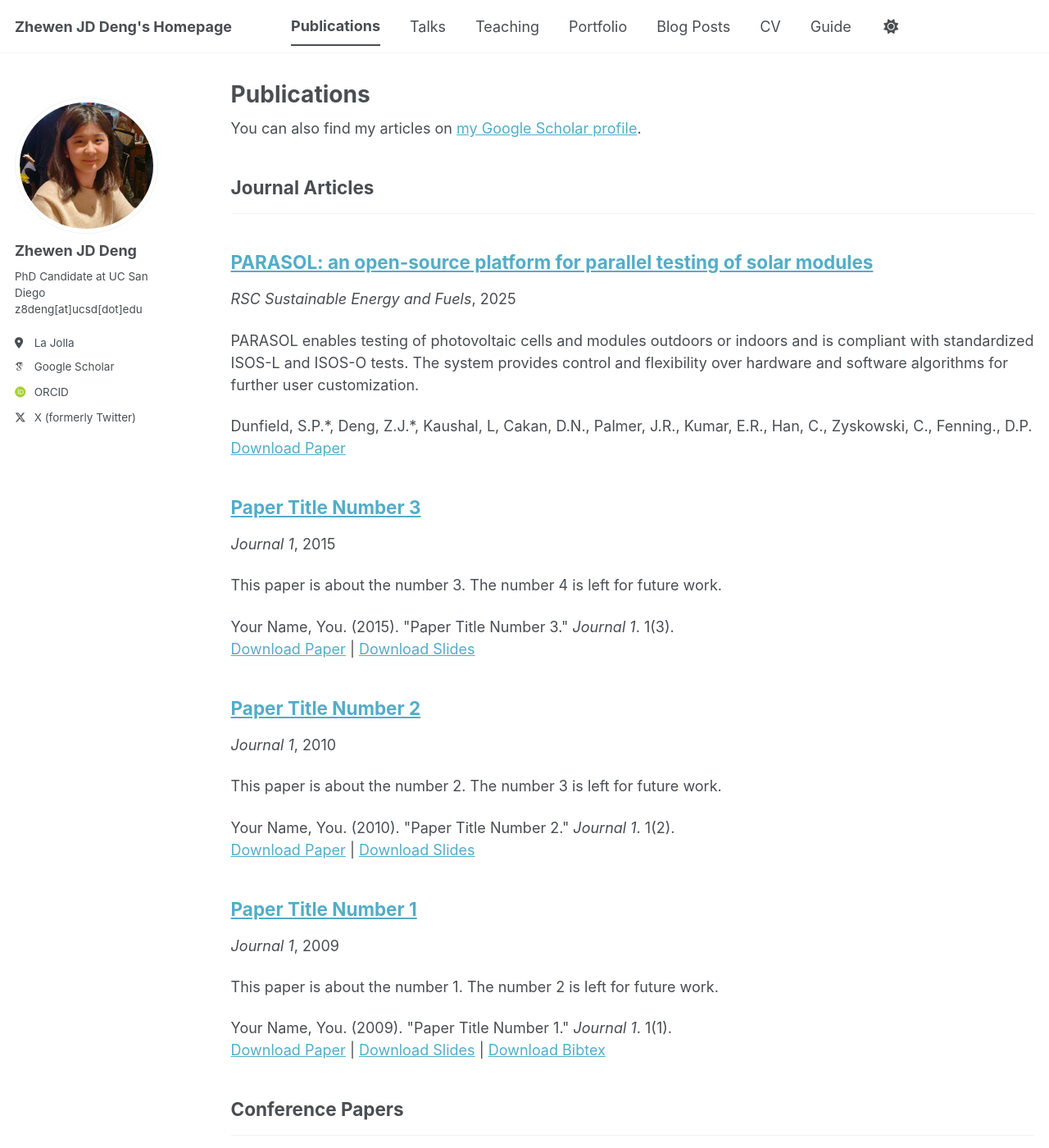
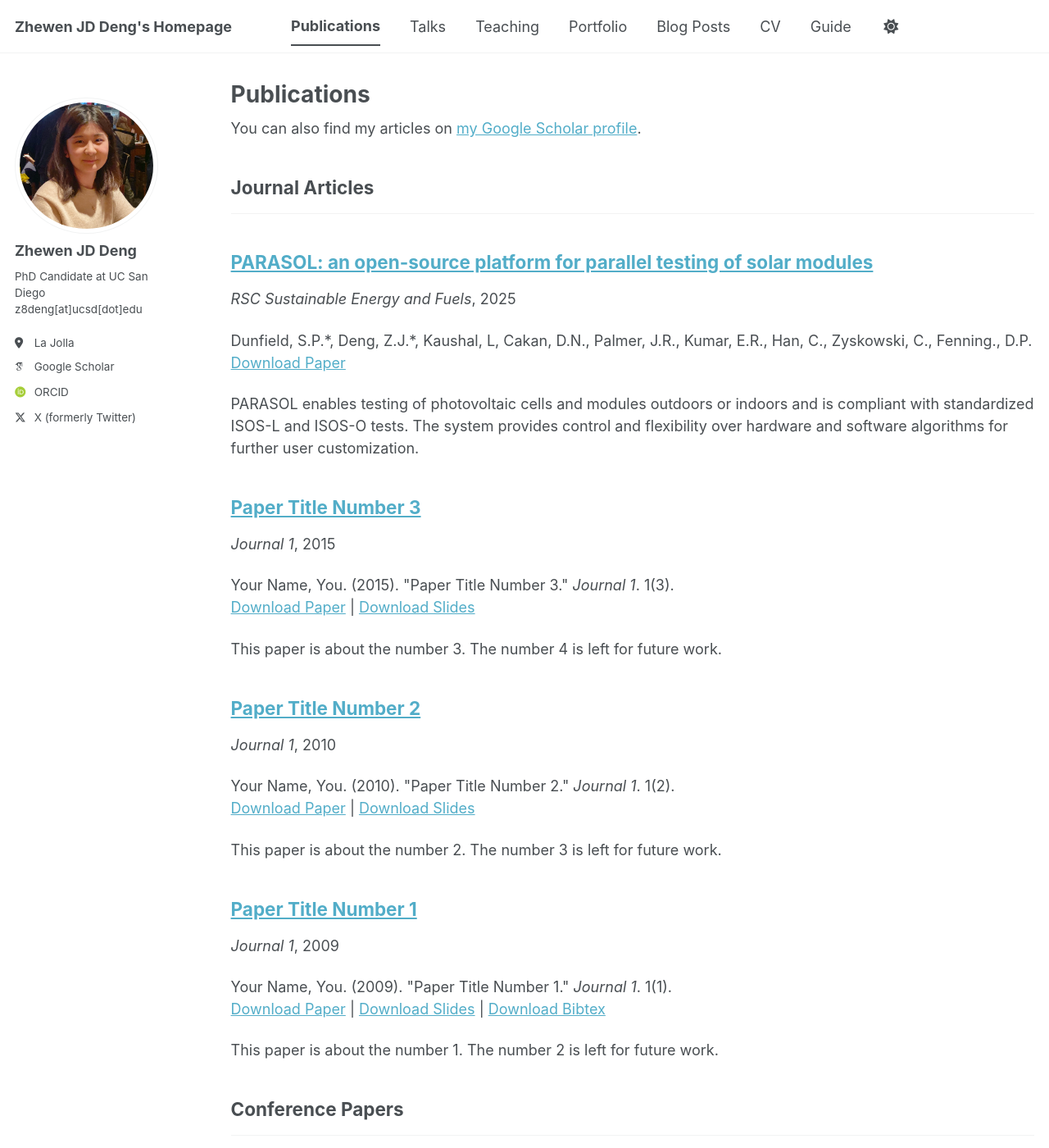
Before and after one commit to zhewenjddeng-personal/zhewenjddeng-personal.github.io, a Jekyll site: the page built from _pages/publications.html, in a window 1280 px wide and 1400 px high. Shown: the whole window at 82% size. Built offline with Jekyll 4.4.1, drawn with Linux system fonts in a browser that asks for light colours; some web fonts are replaced; a script bundle is joined from its source files by our own code; library files that are not in the unit come from our copies; some of the changed text lies outside the part shown.

Commit message:
Update archive-single.html

```diff
--- a/_includes/archive-single.html
+++ b/_includes/archive-single.html
@@ -46,12 +46,6 @@
          <p class="page__date"><strong><i class="fa fa-fw fa-calendar" aria-hidden="true"></i> {{ site.data.ui-text[site.locale].date_label | default: "Published:" }}</strong> <time datetime="{{ post.date | default: "1900-01-01" | date_to_xmlschema }}">{{ post.date | default: "1900-01-01" | date: "%B %d, %Y" }}</time></p>
         {% endif %}
 
-    {% if post.excerpt and site.read_more != 'enabled' %}
-    <p class="archive__item-excerpt" itemprop="description">{{ post.excerpt | markdownify }}</p>
-    {% elsif post.excerpt and site.read_more == 'enabled' %}
-    <p class="archive__item-excerpt" itemprop="description"><p>{{ post.excerpt | markdownify | remove: '<p>' | remove: '</p>' }}<strong><a href="{{ base_path }}{{ post.url }}" rel="permalink"> Read more</a></strong></p></p>
-    {% endif %}
-
     {% if post.citation and post.paperurl and post.slidesurl and post.bibtexurl %}
       <p>{{ post.citation }}<br /><a href="{{ post.paperurl }}">Download Paper</a> | <a href="{{ post.slidesurl }}">Download Slides</a> | <a href="{{ post.bibtexurl }}">Download Bibtex</a></p>
     {% elsif post.citation and post.paperurl and post.slidesurl %}
@@ -80,5 +74,11 @@
       <p><a href="{{ post.bibtexurl }}">Download Bibtex</a></p>
     {% endif %}
 
+    {% if post.excerpt and site.read_more != 'enabled' %}
+    <p class="archive__item-excerpt" itemprop="description">{{ post.excerpt | markdownify }}</p>
+    {% elsif post.excerpt and site.read_more == 'enabled' %}
+    <p class="archive__item-excerpt" itemprop="description"><p>{{ post.excerpt | markdownify | remove: '<p>' | remove: '</p>' }}<strong><a href="{{ base_path }}{{ post.url }}" rel="permalink"> Read more</a></strong></p></p>
+    {% endif %}
+
   </article>
 </div>
```
